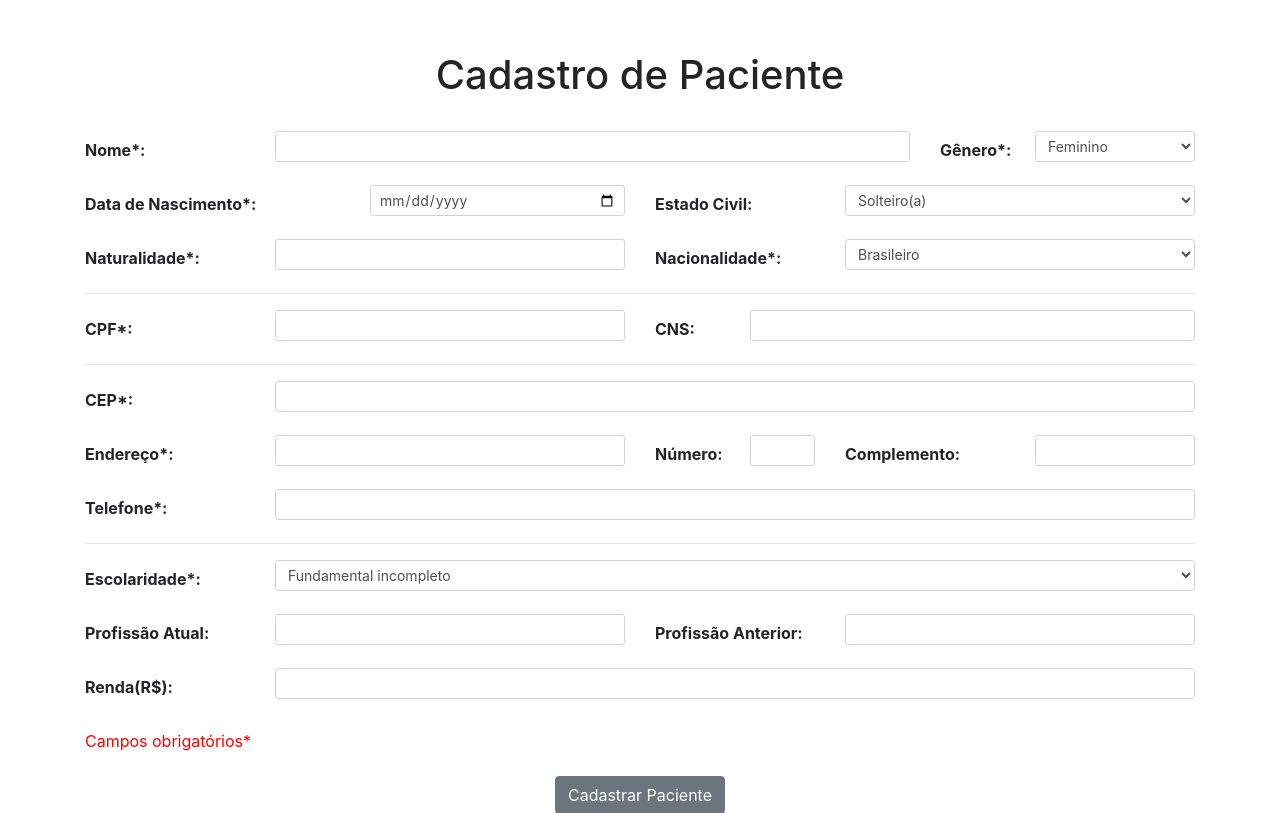
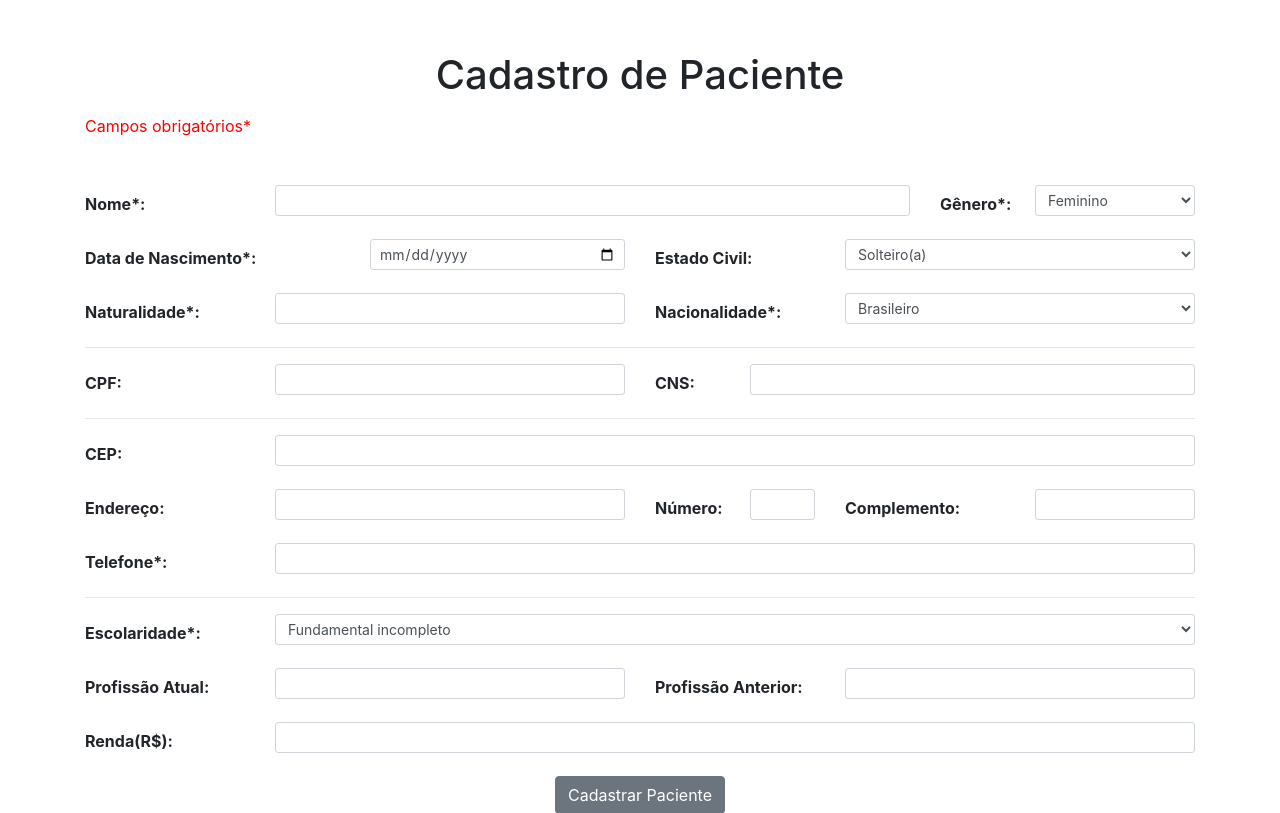
Before and after one commit to BrenoFroes/prontuarioeletronico-2021, a Django app: page /gerenciamento/cadastro-paciente in a window 1280 px wide. Shown: the part 101-914 px from the top of the page. Run offline with Django 3.2, Linux system fonts and the light colour scheme; the visitor is signed in with stand-in values (Sample User, id 1); some libraries are stand-ins or nearby versions.

Commit message:
Ajustando campos obrigatorios paciente

```diff
--- a/gerenciamento/forms.py
+++ b/gerenciamento/forms.py
@@ -70,7 +70,7 @@ class FormPaciente(FormPessoa):
     cpf = forms.CharField(
         error_messages={'required': 'Campo obrigatório.', },
         widget=forms.TextInput(attrs={'class': 'form-control form-control-sm'}),
-        required=True)
+        required=False)
 
     cns = forms.CharField(
         error_messages={'required': 'Campo obrigatório.', },
@@ -80,12 +80,12 @@ class FormPaciente(FormPessoa):
     cep = forms.CharField(
         error_messages={'required': 'Campo obrigatório.', },
         widget=forms.TextInput(attrs={'class': 'form-control form-control-sm', 'maxlength': '9'}),
-        required=True)
+        required=False)
 
     endereco = forms.CharField(
         error_messages={'required': 'Campo obrigatório.', },
         widget=forms.TextInput(attrs={'class': 'form-control form-control-sm'}),
-        required=True)
+        required=False)
 
     numero = forms.CharField(
         error_messages={'required': 'Campo obrigatório.', },
@@ -118,9 +118,9 @@ class FormPaciente(FormPessoa):
         widget=forms.TextInput(attrs={'class': 'form-control form-control-sm'}),
         required=False)
 
-    renda = forms.FloatField(
+    renda = forms.CharField(
         error_messages={'required': 'Campo obrigatório.', },
-        widget=forms.NumberInput(attrs={'class': 'form-control form-control-sm'}),
+        widget=forms.TextInput(attrs={'class': 'form-control form-control-sm'}),
         required=False)
 
     def clean_phone(self):
--- a/gerenciamento/models.py
+++ b/gerenciamento/models.py
@@ -31,16 +31,16 @@ class Pessoa(models.Model):
 
 class Paciente(Pessoa):
     id = models.AutoField(primary_key=True)
-    cep = models.CharField(max_length=55)
-    endereco = models.CharField(max_length=100)
+    cep = models.CharField(max_length=55, blank=True, null=True)
+    endereco = models.CharField(max_length=100, blank=True, null=True)
     tel = models.CharField(max_length=11)
-    cpf = models.CharField(unique=True, max_length=11)
+    cpf = models.CharField(max_length=11, blank=True, null=True)
     cns = models.CharField(blank=True, null=True, max_length=15)
     escolaridade = models.CharField(max_length=255)
     genero = models.IntegerField(default=1)
     profissaoAtual = models.CharField(max_length=55, blank=True, null=True)
     profissaoAnterior = models.CharField(max_length=55, blank=True, null=True)
-    renda = models.FloatField(blank=True, null=True)
+    renda = models.CharField(max_length=55, blank=True, null=True)
     codigo = models.CharField(max_length=8)  # número do prontuário que identifica o usuário
 
     class Meta:
--- a/gerenciamento/templates/gerenciamento/formPaciente.html
+++ b/gerenciamento/templates/gerenciamento/formPaciente.html
@@ -5,6 +5,9 @@ Cadastro de Paciente
 {% block conteudo %}
 <br>
 <h1 class="text-center mt-2">Cadastro de Paciente</h1>
+<div class="form-group row">
+    <p class="col-lg-12 col-form-label" style="color: red;">Campos obrigatórios*</p>
+</div>
 <br>
 <form method="POST" id="formPaciente" novalidate>
     <div class="form-group row">
@@ -85,7 +88,7 @@ Cadastro de Paciente
     <hr>
 
     <div class="form-group row">
-        <label for="cpf" class="col-lg-2 col-form-label font-weight-bold">CPF*: </label>
+        <label for="cpf" class="col-lg-2 col-form-label font-weight-bold">CPF: </label>
         <div class="col-lg-4">
             {{ form.cpf }}
             {% if form.cpf.errors %}
@@ -112,7 +115,7 @@ Cadastro de Paciente
     <hr>
 
     <div class="form-group row">
-        <label for="crm" class="col-lg-2 col-form-label font-weight-bold">CEP*: </label>
+        <label for="crm" class="col-lg-2 col-form-label font-weight-bold">CEP: </label>
         <div class="col-lg-10">
             {{ form.cep }}
             {% if form.cep.errors %}
@@ -126,7 +129,7 @@ Cadastro de Paciente
     </div>
 
     <div class="form-group row">
-        <label for="endereco" class="col-lg-2 col-form-label font-weight-bold">Endereço*: </label>
+        <label for="endereco" class="col-lg-2 col-form-label font-weight-bold">Endereço: </label>
         <div class="col-lg-4">
             {{ form.endereco }}
             {% if form.endereco.errors %}
@@ -228,10 +231,6 @@ Cadastro de Paciente
             </div>
             {% endif %}
         </div>
-    </div>
-
-    <div class="form-group row">
-        <p class="col-lg-12 col-form-label" style="color: red;">Campos obrigatórios*</p>
     </div>
 
     <div class="form-group row mt-3 text-center">
@@ -337,6 +336,8 @@ Cadastro de Paciente
         cpf = cpf.replace(/[^\w]|_/g, "").replace(/\s+/g, " ");
         var Soma = 0;
         var Resto;
+
+        if(cpf == "") return true;
         if (cpf == "00000000000") return false;
 
         for (i = 1; i <= 9; i++) Soma = Soma + parseInt(cpf.substring(i - 1, i)) * (11 - i);
```
Also changed, not shown: gerenciamento/migrations/0002_auto_20220112_2126.py (added), gerenciamento/migrations/0003_alter_paciente_cpf.py (added).
